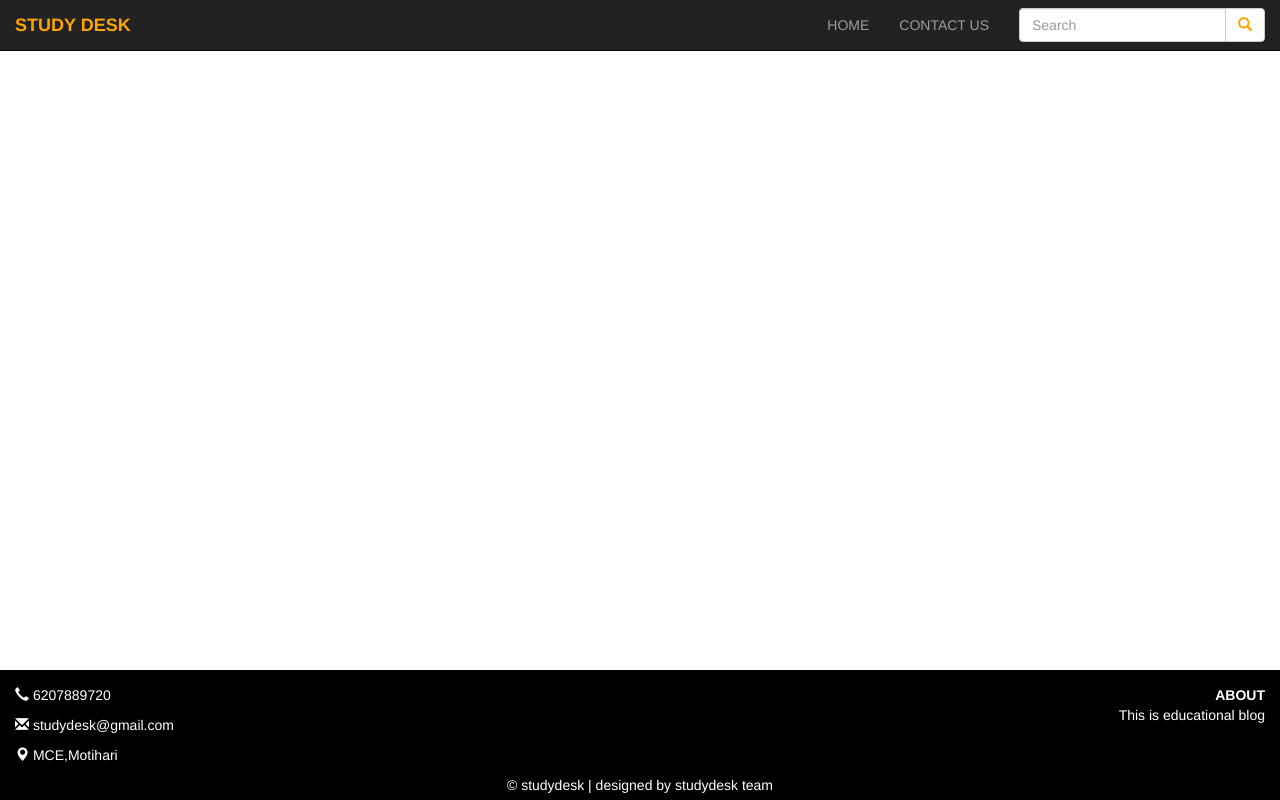
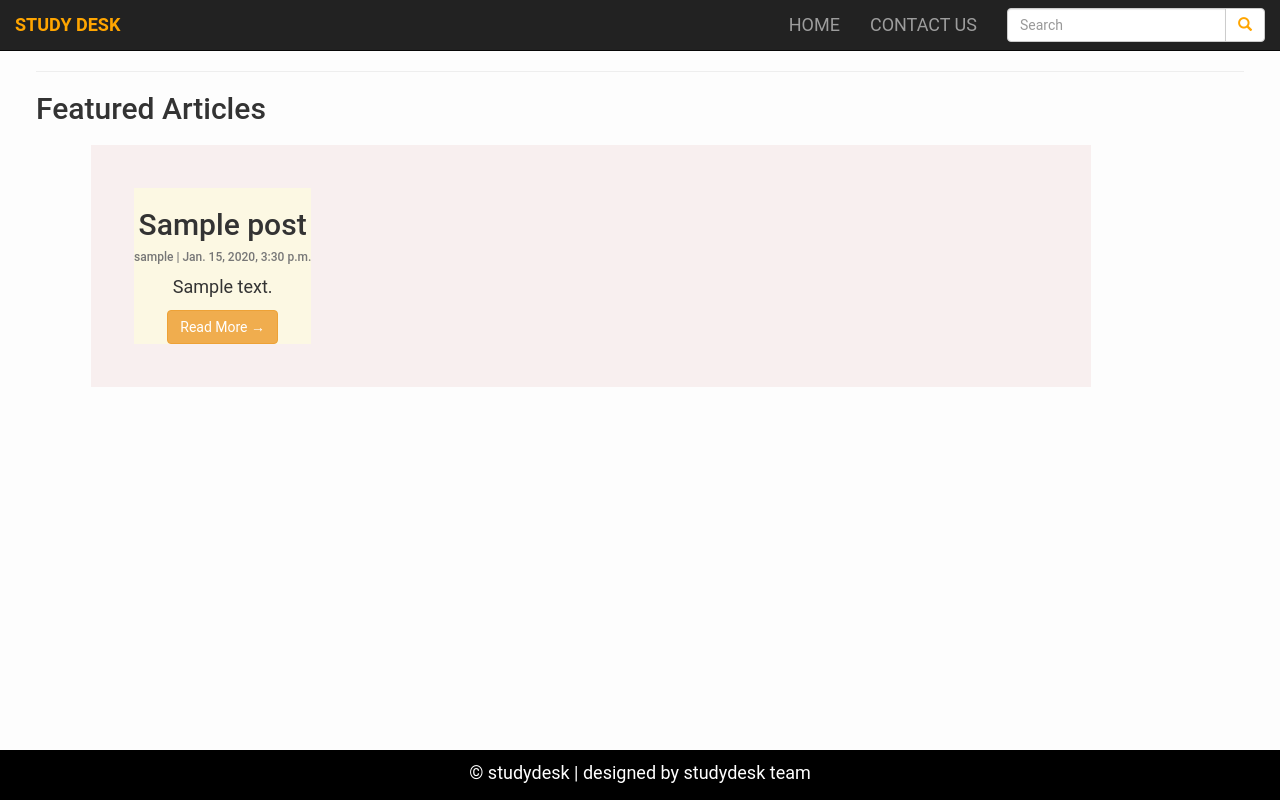
Before and after one commit to hasanmdarif/studydesk, a Django app: page / in a window 1280 px wide. Run offline with Django 3.2, Linux system fonts and the light colour scheme; tables that the repository leaves empty hold one stand-in row (values such as "Sample post"); some libraries are stand-ins or nearby versions.

Commit message:
Pata nhi kya ho rha h

```diff
--- a/templates/base.html
+++ b/templates/base.html
@@ -11,15 +11,33 @@
   <style>
     /* Set black background color, white text and some padding */
     footer {
-      background-color: #000000;
+    position: static;
+    padding: 10px 10px 0px 10px;
+    bottom: 0;
+    height: 50px;
+    background: black;
+    color:white;
+    left: 0;
+    bottom: 0;
+    width: 100%;
+  }
+
+   /* width:100%;*/
+
+      /*background-color: #000000;
       color: white;
       padding: 15px;
+<<<<<<< HEAD
       height:130px;
 	  position: fixed;
+=======
+      height:150px;
+	    position: fixed;
+>>>>>>> cf9b4847527b4ac5228600db616e16965ac05dff
       left: 0;
       bottom: 0;
-      width: 100%;
-    }
+      width: 100%;*/
+
   </style>
   <link rel="stylesheet" type="text/css" href="{% static 'css/contact.css'%}">
 </head>
@@ -35,8 +53,9 @@
         <span class="icon-bar"></span>
         <span class="icon-bar"></span>
       </button>
-     <a class="navbar-brand" href="#" style="color:orange"><b>STUDY DESK</b></a>
+     <a class="navbar-brand" href="{% url 'home' %}" style="color:orange"><b>STUDY DESK</b></a>
    </div>
+
 
     <div class="collapse navbar-collapse" id="myNavbar">
 
@@ -52,7 +71,7 @@
         </div>
       </form>
       <ul class="nav navbar-nav navbar-right">
-	  <li class="nav-item"><a href="#" class="nav-link">HOME</a></li>
+	  <li class="nav-item"><a href="{% url 'home' %}" class="nav-link">HOME</a></li>
 		<li class="nav-item"><a href="{% url 'contact' %}" class="nav-link">CONTACT US</a></li>
 
       </ul>
@@ -61,7 +80,7 @@
 </nav>
 
 <div class="container text-center">
- <div class="row">
+<div class="row">
 
   <p>
 </p>
@@ -69,13 +88,13 @@
   </div>
 </div>
 
+
 {% block body %} {% endblock body %}
-
 
 
 <footer>
 
-  <div class="row">
+ <!--  <div class="row">
 
     <div class="col-sm-4" >
 	<span><p style><i class="glyphicon glyphicon-earphone" aria-hidden="true"></i> 6207889720</p></span>
@@ -83,7 +102,6 @@
     <span><p style><i class="glyphicon glyphicon-map-marker" aria-hidden="true"></i> MCE,Motihari</p></span>
 	</div>
     <div class="col-sm-4 text-center" >
-
     </div>
     <div class="col-sm-4 text-right" >
       <b>ABOUT </b>
@@ -91,10 +109,11 @@
     </div>
 
 
-  </div>
+  </div> -->
   <div class="footer-bottom text-center">
 		&copy; studydesk | designed by studydesk team
 	</div>
+
 </footer>
 
 
--- a/templates/index.html
+++ b/templates/index.html
@@ -1 +1,141 @@
-{% extends 'base.html' %}
+{% extends "base.html" %}
+{% block body %}
+
+<style>
+	body {
+        font-family: "Roboto", sans-serif;
+        font-size: 18px;
+        background-color: #fdfdfd;
+        margin:36px;
+        position: relative;
+
+
+    }
+    footer {
+    position: fixed;
+    width: 100%;
+    padding: 10px 10px 0px 10px;
+    bottom: 0;
+    height: 50px;
+    background: black;
+    color:white;
+
+    }
+    .font1{
+    	font-family: var(--font1);
+    }
+    .font2{
+    	font-family: var(--font2);
+    }
+
+    .max-width-1{
+    	max-width: 100vw;
+    }
+    .max-width-2{
+    	max-width: 60vw;
+    }
+    .head_text {
+        color: white;
+    }
+
+    .card {
+        box-shadow: 1 11px 22px #ccd3db;
+    }
+    .content{
+    	height: 150px;
+    	background-color: rgb(248, 239, 239);
+    	display: flex;
+    	margin-top: 12px;
+    	padding: 5px;
+    	margin-bottom: 12px;
+    	/*background-image: url('../img/home.svg/hope.jpg');*/
+    	position: relative;
+    }
+    .content-left{
+    	font-family: var(--font1);
+    	display: flex;
+    	flex-direction: column;
+    	justify-content: center;
+
+
+
+    }
+    .container{
+    	display: flex;
+    	text-align: center;
+    	height: 50px
+    	background-color: rgb(245, 195, 195);
+    	align-self: center;
+    	padding: 5px;
+        padding-right: 5px;
+        padding-left: 5px;
+        padding-top: 5px;
+        margin: -5px;
+    	margin-top: 13px;
+
+    }
+    .card{
+    	display: flex;
+    	padding: 43px;
+    	margin: 40px;
+    	width: 1000px;
+    	background-color: rgb(248, 239, 239);
+    	margin-top: 2px;
+
+
+
+
+    }
+
+
+</style>
+
+<!--<div class="content max-width-1 m-auto">-->
+<!--	<div class="contect-left">-->
+<!--		<h1>Study Desk for bloggers</h1>-->
+<!--		<p>Study Desk is a website which lets you submit an article which upon approval will be up on our website and you can get a good amount of reach from here</p>-->
+<!--	</div>-->
+<!--</div>-->
+
+<!--	<div class="content-right">-->
+<!--	 &lt;!&ndash;<img src="C:\Users\moni\Desktop\collegeproject1\studydesk\img\home.svg\hope.jpg" alt="Study Desk">&ndash;&gt;-->
+<!--	</div>-->
+<!--</div>-->
+<!--    <div class="max-width-1 m-auto"></div>-->
+<!--</div>-->
+<hr>
+<h2>Featured Articles</h2>
+<div class="footer max-width-2 m-auto">
+     <!-- <a href="https://www.vecteezy.com/free-vector/typing">Typing Vectors by Vecteezy</a> -->
+
+</div>
+
+
+<!-- 	</div>-->
+<!-- </div>-->
+<!--</div>-->
+
+<div class="container">
+    <div class="rows">
+        <!-- Blog Entries Column -->
+        <div class="col-md-8 mt-3 left">
+            {% for post in post_list %}
+            <div class="card mb-4">
+                <div class="card-border text-white bg-warning mb-4">
+                    <strong><h2 class="card-title">{{ post.title }}</h2></strong>
+                    <p class="card-text text-muted h6">{{ post.author }} | {{ post.created_on}} </p>
+                    <p class="card-text">{{post.content|slice:":200" }}</p>
+
+                    <a  href="{% url 'post_detail' post.slug  %}" class="btn btn-warning">Read More &rarr;</a>
+                </div>
+            </div>
+
+
+            {% endfor %}
+        </div>
+
+    </div>
+</div>
+
+
+{%endblock%}
```
Also changed, not shown: templates/contact.html (+19 -0 lines), templates/post_detail.html (+65 -0 lines), templates/search.html (added, +41 -0 lines).
